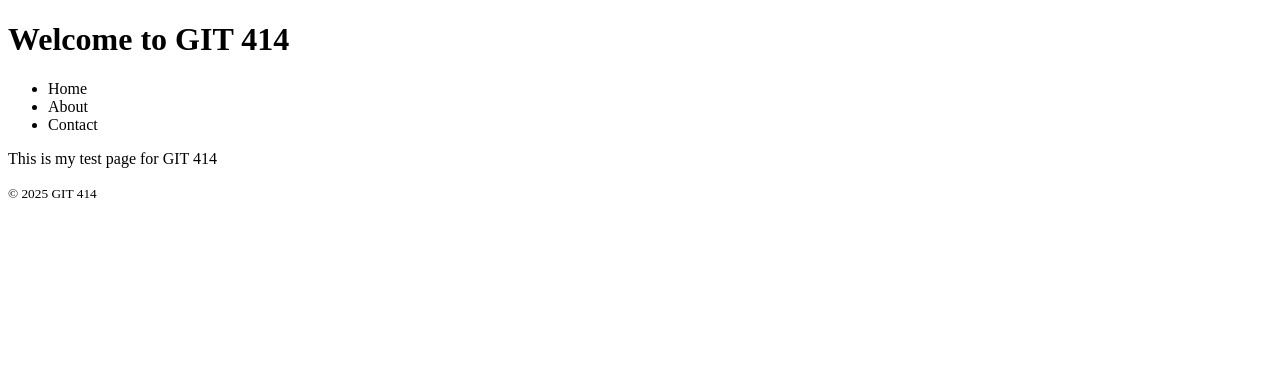
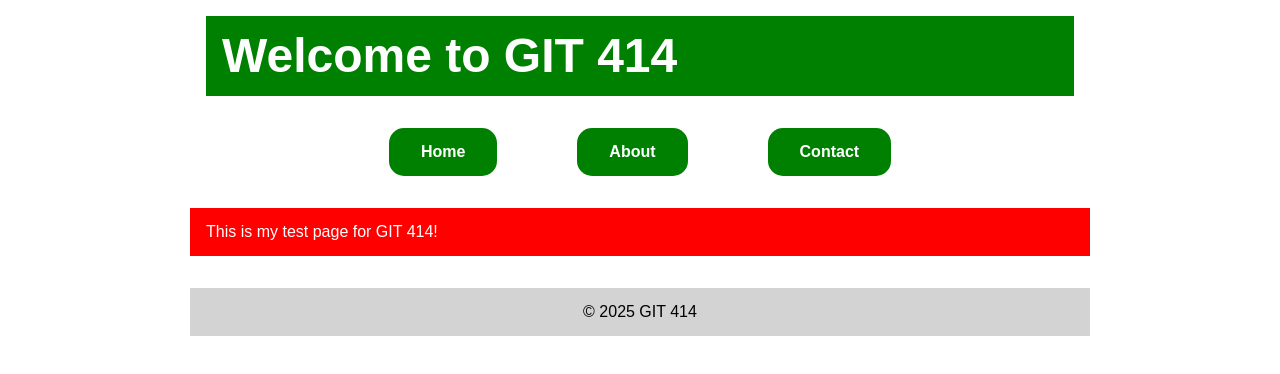
Before and after one commit to larichte/GIT414, a plain HTML site: page index.html in a window 1280 px wide. Drawn offline with Linux system fonts and the light colour scheme.

Commit message:
added CSS styles
added CSS styles

```diff
--- a/index.html
+++ b/index.html
@@ -3,6 +3,7 @@
 <head>
     <meta charset="UTF-8">
     <meta name="viewport" content="width=device-width, initial-scale=1.0">
+    <link rel="stylesheet" href="style.css">
     <title>GIT 414 Test Page</title>
 </head>
 <body>
@@ -17,7 +18,8 @@
         </ul>
     </nav>
     <main>
-        <p>This is my test page for GIT 414</p>
+        <p>This is my test page for GIT 414!
+        </p>
     </main>
     <footer>
         <small>&copy; 2025 GIT 414</small>
--- /dev/null
+++ b/style.css
@@ -0,0 +1,113 @@
+/* CSS BY Laura Richter*/
+
+/* IMPORTED FONTS */
+
+/* CSS REST */
+/* http://meyerweb.com/eric/tools/css/reset/
+   v2.0 | 20110126
+   License: none (public domain)
+*/
+
+html, body, div, span, applet, object, iframe,
+h1, h2, h3, h4, h5, h6, p, blockquote, pre,
+a, abbr, acronym, address, big, cite, code,
+del, dfn, em, img, ins, kbd, q, s, samp,
+small, strike, strong, sub, sup, tt, var,
+b, u, i, center,
+dl, dt, dd, ol, ul, li,
+fieldset, form, label, legend,
+table, caption, tbody, tfoot, thead, tr, th, td,
+article, aside, canvas, details, embed,
+figure, figcaption, footer, header, hgroup,
+menu, nav, output, ruby, section, summary,
+time, mark, audio, video {
+	margin: 0;
+	padding: 0;
+	border: 0;
+	font-size: 100%;
+	font: inherit;
+	vertical-align: baseline;
+}
+/* HTML5 display-role reset for older browsers */
+article, aside, details, figcaption, figure,
+footer, header, hgroup, menu, nav, section {
+	display: block;
+}
+body {
+	line-height: 1;
+}
+ol, ul {
+	list-style: none;
+}
+blockquote, q {
+	quotes: none;
+}
+blockquote:before, blockquote:after,
+q:before, q:after {
+	content: '';
+	content: none;
+}
+table {
+	border-collapse: collapse;
+	border-spacing: 0;
+}
+
+/* ROOT VARIABLES */
+
+/*  GLOBAL STYLES*/
+body{
+    font-family: Arial, sans-serif;
+    margin: 0;
+    padding: 0;
+}
+header, nav, main, footer{
+    padding: 1rem;
+    text-align: center;
+}
+h1{
+    font-size: 2rem;
+    font-weight: bold;
+    color: white;
+    background-color: green;
+    padding: 1rem;
+}
+nav{
+    display: flex;
+    justify-content: center;
+}
+nav ul li{
+    margin: 0 2rem 1rem 2rem;
+    padding: 1rem 2rem 1rem 2rem;
+    background-color: green;
+    border-radius: 15px;
+    justify-content: center;
+    font-weight: bold;
+    color: white;
+}
+footer{
+    background-color: lightgray;
+    margin: 2rem 0;
+}
+
+/* MEDIA QUERY (medium) */
+@media only screen and (min-width: 600px) {
+ nav ul { display: flex; gap: 1rem; }
+ main {background: yellow;}
+}
+
+/* MEDIA QUERY (large) */
+@media only screen and (min-width: 900px) {
+ body { max-width: 900px;
+        margin: auto; }
+ h1 { font-size: 3rem;
+        text-align:left;}
+  main {background: blue;
+        color: white;
+        text-align: left;}
+}
+
+/* MEDIA QUERY (xl) */
+/* Extra large */
+@media only screen and (min-width: 1200px) {
+  main {background: red;}
+}
```
